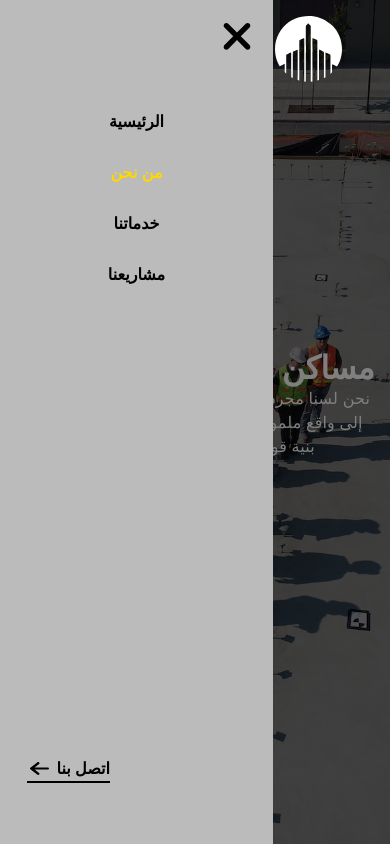
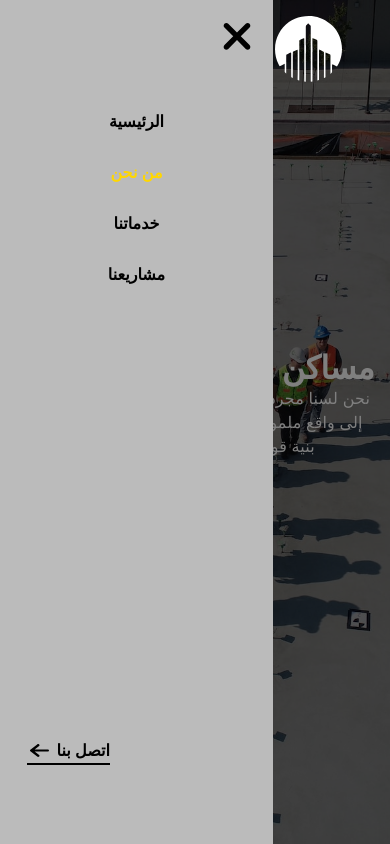
Before and after one commit to HossamMahmoudkhedr/masakin-alainshat, a React (Create React App) app: page /about in a window 390 px wide. Both pictures are taken after a click on the element 60 px from the left and 51 px from the top of the page. Shown: the top 844 px of the page. Built offline with nearby package versions, Linux system fonts and the light colour scheme; a web font is replaced by a local one.

Commit message:
modify navigation bar

```diff
--- a/src/components/navbar.jsx
+++ b/src/components/navbar.jsx
@@ -90,7 +90,7 @@ const StyledNavLink = styled(NavLink)`
 
 const ResponsiveMenu = styled.div`
 	@media (max-width: 768px) {
-		position: absolute;
+		position: fixed;
 		display: none;
 		left: 0;
 		top: 0;
@@ -119,8 +119,8 @@ const ResponsiveBox = styled(Box)`
 	color: white;
 	@media (max-width: 768px) {
 		color: black;
-		position: absolute;
-		bottom: -80vh;
+		position: fixed;
+		bottom: 10vh;
 		left: 10px;
 		color: black;
 		display: none;
@@ -165,7 +165,7 @@ const Navbar = () => {
 				sx={{
 					display: active ? 'block' : 'none',
 					cursor: 'pointer',
-					position: 'absolute',
+					position: 'fixed',
 					left: '0',
 					top: '0',
 					width: '100%',
```
